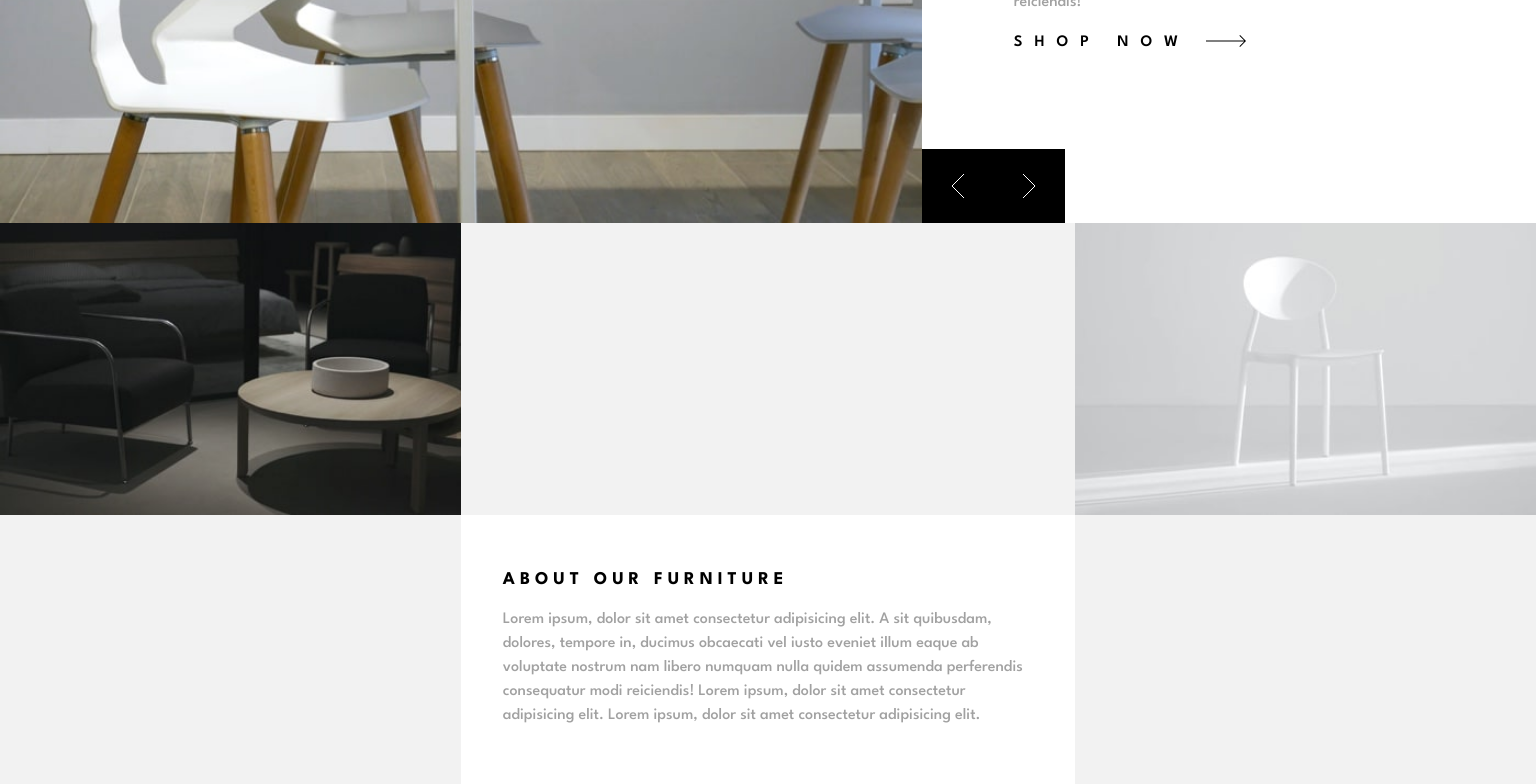
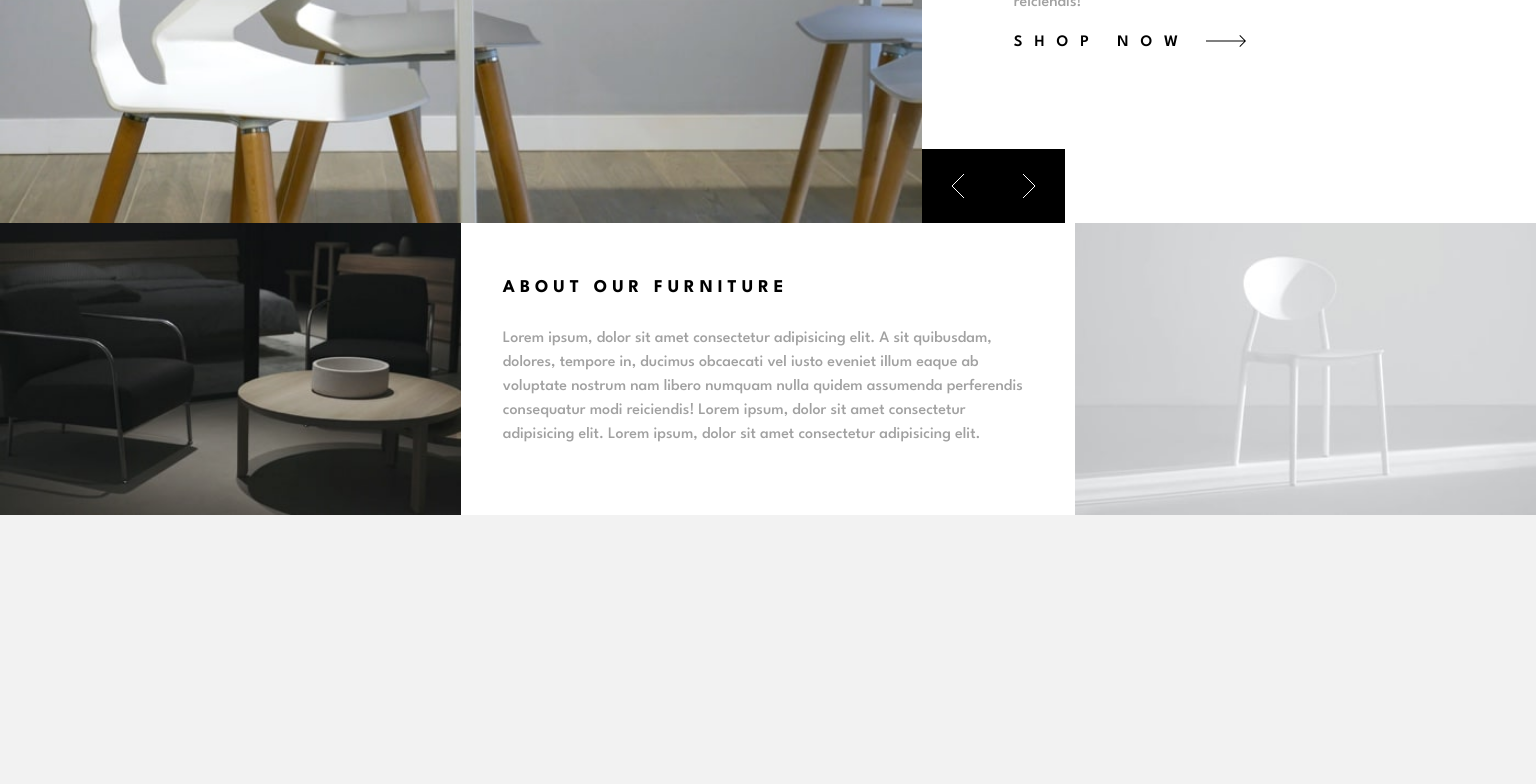
Before and after one commit to abmael-al/room_homepage, a React (Vite) app: page / in a window 1536 px wide. Shown: the part 363-1147 px from the top of the page. After the commit the page ends 878 px from the top, so only its background shows below. Built offline with nearby package versions, Linux system fonts and the light colour scheme.

Commit message:
style: adjusting layout of hero header

```diff
--- a/src/styles/index.css
+++ b/src/styles/index.css
@@ -396,7 +396,7 @@ body {
 /* -------------- */
 /* HOME: hero section */
 .hero > .hero-header {
-    --columns-width: 43.5% 57.5%;
+    --columns-width: 40% 60%;
 
     inline-size: 100%;
     padding-inline-start: 1.5rem;
@@ -521,6 +521,7 @@ body {
     .hero > .about-section > .about-body {
         --padding: 3.5rem;
 
+        grid-row: 1 / 2;
         grid-column: 4 / 8;
     }
 
```
